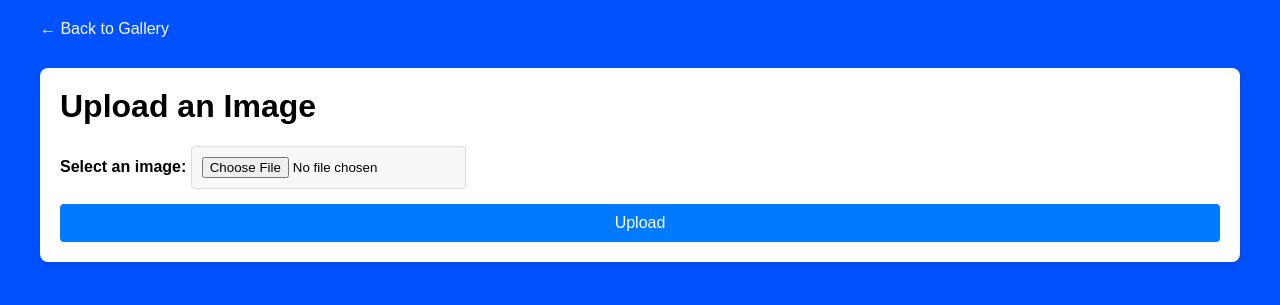
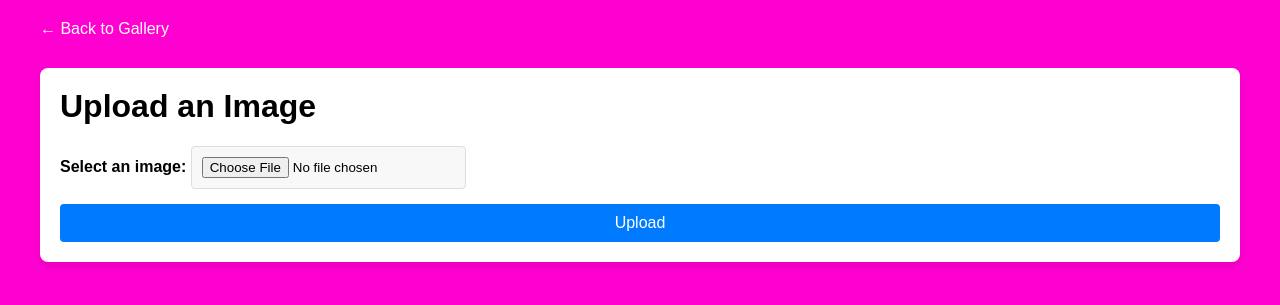
Before and after one commit to ChefOmarDee/CloudCourseProject, a Flask app: page /upload in a window 1280 px wide. Shown: the top 305 px of the page. Run offline with Flask 3, Linux system fonts and the light colour scheme.

Commit message:
pinkify test

```diff
--- a/server/templates/upload_image.html
+++ b/server/templates/upload_image.html
@@ -11,7 +11,7 @@
             max-width: 1200px;
             margin: 0 auto;
             padding: 20px;
-            background-color: #0051ff;
+            background-color: #ff00d0;
             color: white;
         }
 
```
